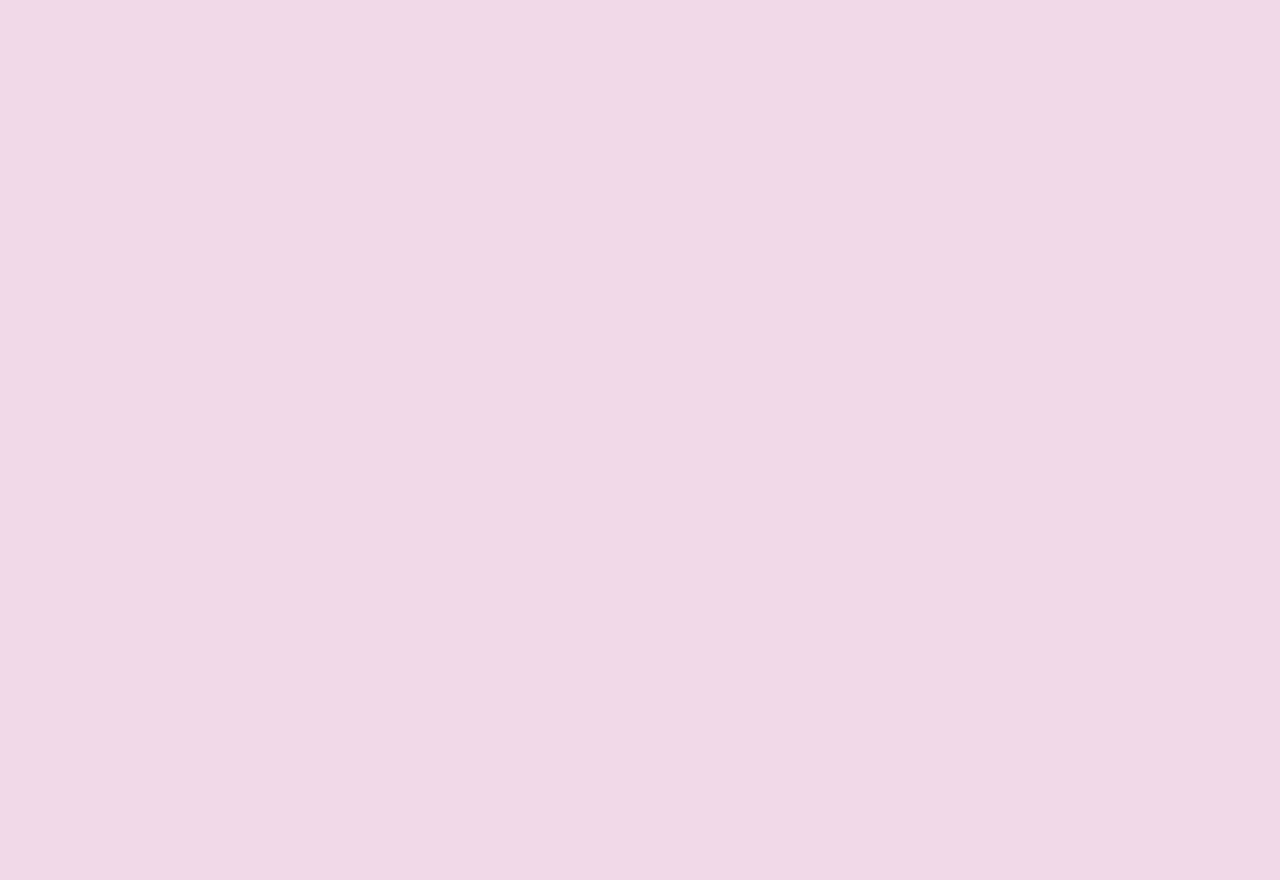
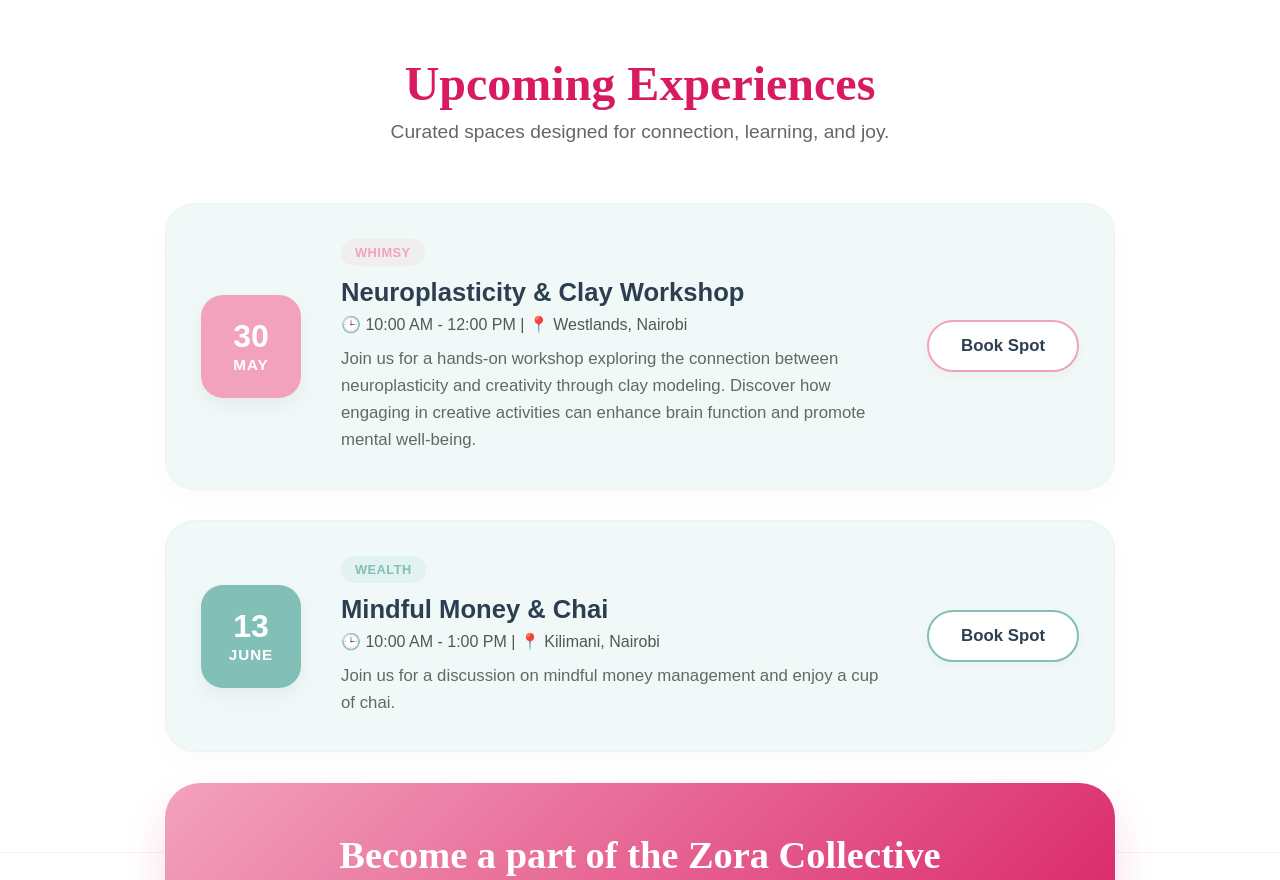
Before and after one commit to Bella-oreo/soulsisters, a React (Vite) app: page / in a window 1280 px wide. Shown: the part 1920-2800 px from the top of the page. Before the commit the page ends 1876 px from the top, so only its background shows below. Built offline with nearby package versions, Linux system fonts and the light colour scheme.

Commit message:
added the pillars,events and footer

```diff
--- a/src/App.jsx
+++ b/src/App.jsx
@@ -1,8 +1,10 @@
 import React from 'react';
 import Header from './components/Header';
 import Banner from './components/Banner';
-import AboutSection from './components/AboutSection'; // This must be here!
+import AboutSection from './components/AboutSection';
 import Pillars from './components/Pillars';
+import EventsSection from './components/EventsSection';
+import Footer from './components/Footer';// 1. Import it here
 import './App.css';
 
 function App() {
@@ -10,11 +12,12 @@ function App() {
     <div className="App">
       <Header />
       <main>
-      <Banner />
-      <AboutSection />
-      <Pillars />
-      {/* You can add more components here as you build out the site */}
-    </main>
+        <div id="home"><Banner /></div>
+        <div id="about"><AboutSection /></div>
+        <div id="pillars"><Pillars /></div>
+        <div id="events"><EventsSection /></div> {/* 2. Add it here to match the nav link */}
+      </main>
+      <Footer/>
     </div>
   );
 }
--- /dev/null
+++ b/src/EventsSection.css
@@ -0,0 +1,145 @@
+.events-section {
+  padding: 100px 10%;
+  background-color: #ffffff; /* Crisp white section background */
+  text-align: center;
+}
+
+.events-main-title {
+  color: #D81B60; /* Brand Magenta */
+  font-family: 'Playfair Display', serif;
+  font-size: 3rem;
+  font-weight: 800;
+  margin-bottom: 10px;
+}
+
+.events-subtitle {
+  color: #666666;
+  font-size: 1.2rem;
+  margin-bottom: 60px;
+}
+
+.events-container {
+  display: flex;
+  flex-direction: column;
+  gap: 30px;
+  max-width: 950px;
+  margin: 0 auto;
+}
+
+.event-card {
+  display: flex;
+  align-items: center;
+  background: #F0F9F8; /* Candy Floss card body background */
+  padding: 35px;
+  border-radius: 30px; /* Matched cutesy rounded theme */
+  box-shadow: 0 10px 30px rgba(0, 0, 0, 0.02);
+  transition: all 0.3s ease;
+  text-align: left;
+  border: 1px solid rgba(243, 162, 190, 0.1);
+}
+
+.event-card:hover {
+  transform: translateY(-5px);
+  box-shadow: 0 15px 35px rgba(216, 27, 96, 0.08);
+}
+
+.event-date-box {
+  color: #ffffff;
+  padding: 25px 20px;
+  border-radius: 22px;
+  min-width: 100px;
+  text-align: center;
+  display: flex;
+  flex-direction: column;
+  justify-content: center;
+  box-shadow: 0 8px 20px rgba(0, 0, 0, 0.05);
+}
+
+.event-date-box h3 {
+  font-size: 2rem;
+  font-weight: 800;
+  margin: 0;
+  line-height: 1;
+}
+
+.event-date-box span {
+  font-size: 0.95rem;
+  text-transform: uppercase;
+  letter-spacing: 1px;
+  font-weight: 700;
+  margin-top: 4px;
+}
+
+.event-details {
+  flex: 1;
+  padding: 0 40px;
+}
+
+.event-badge {
+  padding: 6px 14px;
+  border-radius: 20px;
+  font-size: 0.8rem;
+  font-weight: 700;
+  text-transform: uppercase;
+  letter-spacing: 0.5px;
+  display: inline-block;
+  margin-bottom: 12px;
+}
+
+.event-title {
+  font-size: 1.6rem;
+  color: #2C3E50;
+  margin: 0 0 8px 0;
+  font-weight: 700;
+}
+
+.event-info {
+  color: #555555;
+  margin: 0 0 12px 0;
+  font-size: 1rem;
+  font-weight: 500;
+}
+
+.event-description {
+  color: #666666;
+  font-size: 1.05rem;
+  line-height: 1.6;
+  margin: 0;
+  max-width: 650px;
+}
+
+.book-btn {
+  background: #ffffff;
+  border: 2px solid;
+  color: #2C3E50;
+  padding: 14px 32px;
+  border-radius: 50px;
+  font-weight: 700;
+  font-size: 1.05rem;
+  cursor: pointer;
+  transition: all 0.3s ease;
+  box-shadow: 0 4px 12px rgba(0, 0, 0, 0.03);
+}
+
+.book-btn:hover {
+  background-color: #D81B60; /* Pops with Brand Magenta */
+  border-color: #D81B60 !important;
+  color: #ffffff;
+  transform: scale(1.05);
+}
+
+/* Responsive view for clean display on tablet and mobile viewports */
+@media (max-width: 820px) {
+  .event-card {
+    flex-direction: column;
+    text-align: center;
+    gap: 25px;
+    padding: 30px;
+  }
+  .event-details {
+    padding: 0;
+  }
+  .event-description {
+    margin: 0 auto;
+  }
+}
--- /dev/null
+++ b/src/Footer.css
@@ -0,0 +1,153 @@
+.footer-section {
+  background-color: #ffffff;
+  padding: 60px 10% 20px 10%;
+  position: relative;
+  border-top: 1px solid rgba(243, 162, 190, 0.2);
+}
+
+/* Floating Call To Action Card */
+.footer-cta-card {
+  background: linear-gradient(135deg, #F3A2BE 0%, #D81B60 100%);
+  color: #ffffff;
+  padding: 50px;
+  border-radius: 35px;
+  text-align: center;
+  max-width: 950px;
+  margin: -130px auto 60px auto; /* Pulls it upwards to overlap the previous white section nicely */
+  box-shadow: 0 20px 40px rgba(216, 27, 96, 0.15);
+  position: relative;
+  z-index: 2;
+}
+
+.footer-cta-card h2 {
+  font-family: 'Playfair Display', serif;
+  font-size: 2.4rem;
+  margin-bottom: 12px;
+  font-weight: 700;
+}
+
+.footer-cta-card p {
+  font-size: 1.1rem;
+  margin-bottom: 30px;
+  opacity: 0.9;
+}
+
+.cta-input-group {
+  display: flex;
+  max-width: 550px;
+  margin: 0 auto;
+  gap: 12px;
+}
+
+.cta-input-group input {
+  flex: 1;
+  padding: 16px 24px;
+  border-radius: 50px;
+  border: none;
+  font-size: 1rem;
+  outline: none;
+}
+
+.cta-submit-btn {
+  background-color: #2C3E50;
+  color: #ffffff;
+  border: none;
+  padding: 16px 32px;
+  border-radius: 50px;
+  font-weight: 700;
+  font-size: 1rem;
+  cursor: pointer;
+  transition: all 0.3s ease;
+}
+
+.cta-submit-btn:hover {
+  background-color: #1a252f;
+  transform: translateY(-2px);
+}
+
+/* Main Layout Grid */
+.footer-main-content {
+  display: flex;
+  justify-content: space-between;
+  gap: 40px;
+  padding-top: 40px;
+  padding-bottom: 40px;
+  border-bottom: 1px solid #F0F9F8;
+}
+
+.footer-brand-column {
+  max-width: 380px;
+}
+
+.footer-logo-placeholder {
+  font-size: 2rem;
+  margin-bottom: 10px;
+}
+
+.footer-brand-column h3 {
+  font-family: 'Playfair Display', serif;
+  color: #D81B60;
+  font-size: 1.5rem;
+  margin-bottom: 15px;
+}
+
+.footer-brand-column p {
+  color: #666666;
+  line-height: 1.6;
+}
+
+.footer-links-column h4 {
+  color: #2C3E50;
+  font-size: 1.1rem;
+  font-weight: 700;
+  margin-bottom: 20px;
+  text-transform: uppercase;
+  letter-spacing: 0.5px;
+}
+
+.footer-links-column ul {
+  list-style: none;
+  padding: 0;
+  margin: 0;
+}
+
+.footer-links-column li {
+  margin-bottom: 12px;
+}
+
+.footer-links-column a {
+  text-decoration: none;
+  color: #666666;
+  transition: color 0.2s ease;
+  font-weight: 500;
+}
+
+.footer-links-column a:hover {
+  color: #D81B60;
+}
+
+/* Bottom Copyright Bar */
+.footer-bottom-bar {
+  text-align: center;
+  padding-top: 25px;
+  color: #999999;
+  font-size: 0.95rem;
+}
+
+/* Responsive adjustments */
+@media (max-width: 768px) {
+  .footer-cta-card {
+    padding: 30px 20px;
+    margin: -100px 20px 40px 20px;
+  }
+  .cta-input-group {
+    flex-direction: column;
+  }
+  .footer-main-content {
+    flex-direction: column;
+    text-align: center;
+  }
+  .footer-brand-column {
+    margin: 0 auto;
+  }
+}
--- a/src/Header.css
+++ b/src/Header.css
@@ -22,27 +22,34 @@
 
 .nav-menu {
   display: flex;
-    gap: 25px; /* Adds space between your links */
   align-items: center;
 }
 
 .nav-link {
+  margin: 0 15px;
   text-decoration: none;
-    color: #444;
+  color: #2C3E50; /* Deep crisp grey for maximum readability */
   font-weight: 500;
-    transition: color 0.3s ease;
+  font-size: 1.05rem;
+  transition: color 0.25s ease;
 }
 
 .nav-link:hover {
-    color: #D81B60; /* The magenta from your logo! */
+  color: #F3A2BE; /* Bubble Gum pop */
 }
 
 .nav-button {
-    background-color: #D81B60;
-    color: white;
+  background-color: #D81B60; /* Your standout brand Magenta */
+  color: #ffffff;
+  padding: 10px 24px;
+  border-radius: 25px;
   border: none;
-    padding: 8px 20px;
-    border-radius: 20px; /* Rounded "cutesy" edges */
-    font-weight: bold;
+  font-weight: 600;
   cursor: pointer;
+  margin-left: 15px;
+  transition: transform 0.2s ease;
 }
+
+.nav-button:hover {
+  transform: scale(1.05);
+}
--- /dev/null
+++ b/src/components/EventsSection.jsx
@@ -0,0 +1,56 @@
+import React from 'react';
+import '../EventsSection.css';
+
+export default function EventsSection() {
+  const upcomingEvents = [
+    {
+      date: "30 May",
+      title: "Neuroplasticity & Clay Workshop",
+      time: "10:00 AM - 12:00 PM",
+      description: "Join us for a hands-on workshop exploring the connection between neuroplasticity and creativity through clay modeling. Discover how engaging in creative activities can enhance brain function and promote mental well-being.",
+      location: "Westlands, Nairobi",
+      badge: "Whimsy",
+      badgeColor: "#F3A2BE" // Bubble Gum
+    },
+    {
+      date: "13 June",
+      title: "Mindful Money & Chai",
+      time: "10:00 AM - 1:00 PM",
+      description: "Join us for a discussion on mindful money management and enjoy a cup of chai.",
+      location: "Kilimani, Nairobi",
+      badge: "Wealth",
+      badgeColor: "#81BFB7" // Wintergreen
+    }
+  ];
+
+  return (
+    <section className="events-section">
+      <h2 className="events-main-title">Upcoming Experiences</h2>
+      <p className="events-subtitle">Curated spaces designed for connection, learning, and joy.</p>
+
+      <div className="events-container">
+        {upcomingEvents.map((event, index) => (
+          <div key={index} className="event-card">
+            <div className="event-date-box" style={{ backgroundColor: event.badgeColor }}>
+              <h3>{event.date.split(" ")[0]}</h3>
+              <span>{event.date.split(" ")[1]}</span>
+            </div>
+
+            <div className="event-details">
+              <span className="event-badge" style={{ backgroundColor: `${event.badgeColor}22`, color: event.badgeColor }}>
+                {event.badge}
+              </span>
+              <h4 className="event-title">{event.title}</h4>
+              <p className="event-info">🕒 {event.time} | 📍 {event.location}</p>
+              <p className="event-description">{event.description}</p>
+            </div>
+
+            <button className="book-btn" style={{ borderColor: event.badgeColor }}>
+              Book Spot
+            </button>
+          </div>
+        ))}
+      </div>
+    </section>
+  );
+}
--- /dev/null
+++ b/src/components/Footer.jsx
@@ -0,0 +1,50 @@
+import React from 'react';
+import '../Footer.css';
+
+export default function Footer() {
+  return (
+    <footer className="footer-section">
+
+        <div className="footer-cta-card">
+            <h2>Become a part of the Zora Collective</h2>
+            <p>Sunscribe to receive personal invitations to our upcoming experiences and weekly wellness notes</p>
+            <div className="cta-input-group">
+                <input type="email" placeholder="Enter your email" aria-label="Email address"/>
+                <button className="cta-submit-btn">Join the Sisterhood</button>
+            </div>
+        </div>
+
+        <div className="footer-main-content">
+            <div className="footer-brand-column">
+                <div className="footer-logo-placeholder">✨</div>
+                <h3>The Zora Collective</h3>
+                <p>A curated santuary for Nairobi's ambitious women meeting at the intersection of wellness, wealth and whimsy. </p>
+
+            </div>
+
+            <div className="footer-links-columns">
+              <h4>Explore</h4>
+              <ul>
+              <li><a href="#home">Home</a></li>
+              <li><a href="#about">About Us</a></li>
+              <li><a href="#pillars">Our Pillars</a></li>
+              <li><a href="#events">Upcoming Events</a></li>
+              </ul>
+            </div>
+
+          <div className="footer-links-column">
+          <h4>Connect</h4>
+          <ul>
+            <li><a href="https://instagram.com" target="_blank" rel="noreferrer">Instagram</a></li>
+            <li><a href="https://whatsapp.com" target="_blank" rel="noreferrer">WhatsApp Community</a></li>
+            <li><a href="mailto:hello@zoracollective.com">Contact Us</a></li>
+          </ul>
+        </div>
+        </div>
+
+        <div className="footer-bottom-bar">
+        <p>&copy; {new Date().getFullYear()} The Zora Collective. Crafted with love in Nairobi.</p>
+        </div>
+        </footer>
+  );
+}
--- a/src/components/Header.jsx
+++ b/src/components/Header.jsx
@@ -13,6 +13,9 @@ export default function Header(){
                 <a className="nav-link" href="#home">Home</a>
                 <a className="nav-link" href="#about">About</a>
                 <a className="nav-link" href="#pillars">Pillars</a>
+                <a className="nav-link" href="#events">Events</a>
+
+
 
                 <button className="nav-button">Join Us</button>
             </nav>
```
Lines whose indentation alone changed are shown as unchanged.
